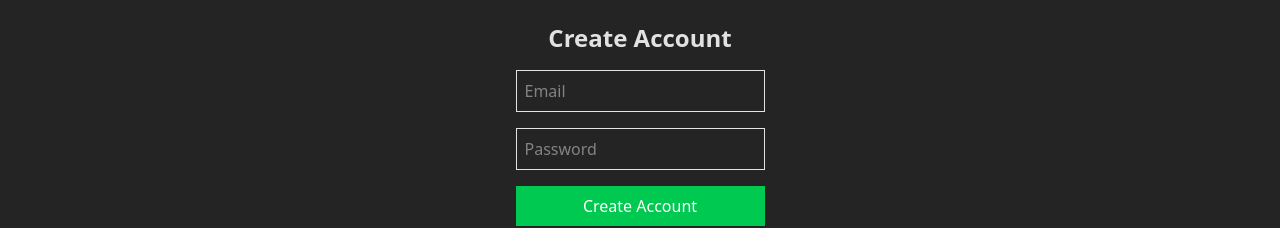
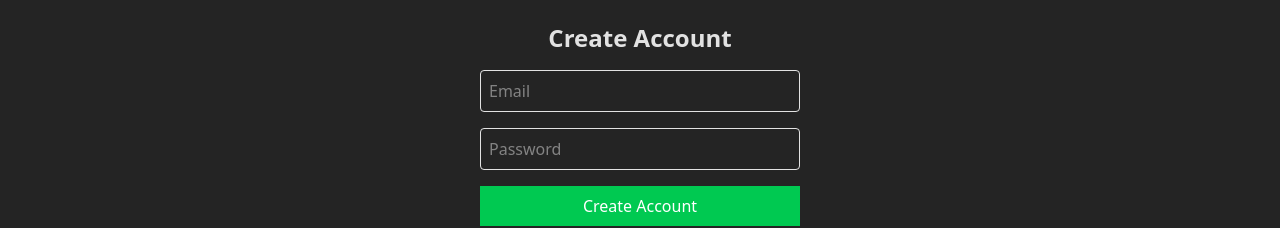
Before and after one commit to RonCodes88/PomoPlanner, a React (Vite) app in the folder PomoPlanner/: page /create-account in a window 1280 px wide. Shown: the part 340-568 px from the top of the page. Built offline with nearby package versions, Linux system fonts and the light colour scheme.

Commit message:
UI fixes

```diff
--- a/PomoPlanner/src/components/NavBar.jsx
+++ b/PomoPlanner/src/components/NavBar.jsx
@@ -4,14 +4,14 @@ function Navbar() {
   return (
     <nav className="p-4 w-full">
       <div className="flex justify-between items-center">
-        <div className="flex items-center">
+        <Link to="/" className="flex items-center">
           <img
             src="/favicon.ico"
             alt="PomoPlanner logo"
             className="w-6 h-6 mr-2"
           />
           <h1 className="text-2xl font-bold">PomoPlanner</h1>
-        </div>
+        </Link>
         <ul className="flex space-x-4">
           <li>
             <Link to="/">Home</Link>
--- a/PomoPlanner/src/pages/CreateAccountPage.jsx
+++ b/PomoPlanner/src/pages/CreateAccountPage.jsx
@@ -61,13 +61,13 @@ function CreateAccountPage() {
         </div>
       )}
 
-      <form onSubmit={handleCreateAccount} className="flex flex-col space-y-4">
+      <form onSubmit={handleCreateAccount} className="flex flex-col space-y-4 w-80">
         <input
           type="email"
           placeholder="Email"
           value={email}
           onChange={(e) => setEmail(e.target.value)}
-          className="p-2 border"
+          className="p-2 border rounded"
           disabled={isLoading}
         />
         <input
@@ -75,7 +75,7 @@ function CreateAccountPage() {
           placeholder="Password"
           value={password}
           onChange={(e) => setPassword(e.target.value)}
-          className="p-2 border"
+          className="p-2 border rounded"
           disabled={isLoading}
         />
         <button
```
